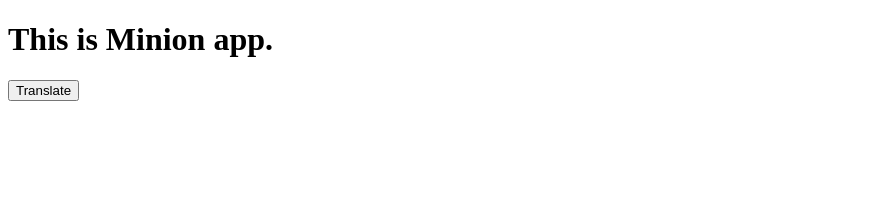
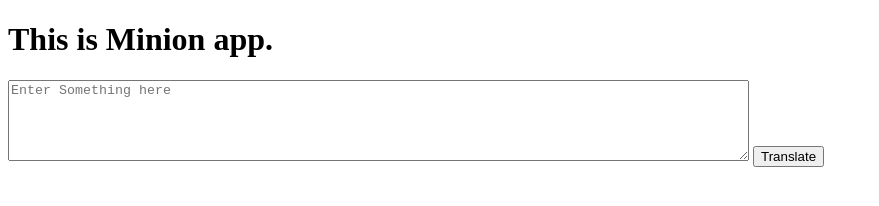
Before and after one commit to heyRahull/Banana_translator_app, a plain HTML site: page index.html in a window 1280 px wide. Shown: the whole page, without its empty margins (0-879 px from the left). Drawn offline with Linux system fonts and the light colour scheme.

Commit message:
updated index.html

```diff
--- a/index.html
+++ b/index.html
@@ -8,8 +8,9 @@
 </head>
 <body>
     <h1>This is Minion app.</h1>
+
+    <textarea name="" id="txt-input" placeholder="Enter Something here" cols="90" rows="5"></textarea>
     <button id="btn-translate">Translate</button>
-
     <script src="./app.js"></script>
 </body>
 </html>
```
